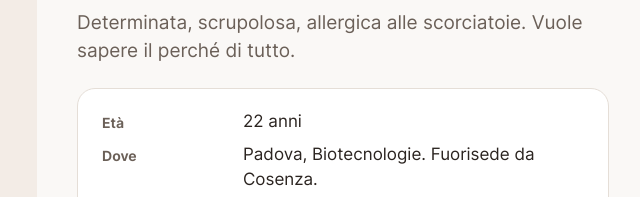
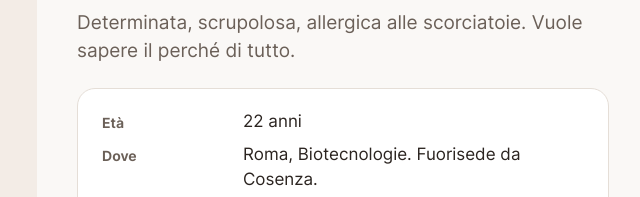
Before and after one commit to mariozonin/didea-sito, a plain HTML site: page personaggi/index.html in a window 1280 px wide. Shown: the part 6100-6297 px from the top of the page, 487-1127 px from the left. Drawn offline with Linux system fonts and the light colour scheme.

Commit message:
Personaggi: Aurora studia a Roma
Co-Authored-By: Claude Opus 5.5 <noreply@anthropic.com>
Claude-Session: https://claude.ai/code/session_01EJsjz9DK9KDQTn33Mpcscv

```diff
--- a/personaggi/index.html
+++ b/personaggi/index.html
@@ -284,7 +284,7 @@
           <p class="tagline">Determinata, scrupolosa, allergica alle scorciatoie. Vuole sapere il perché di tutto.</p>
           <dl class="idcard">
             <dt>Età</dt><dd>22 anni</dd>
-            <dt>Dove</dt><dd>Padova, Biotecnologie. Fuorisede da Cosenza.</dd>
+            <dt>Dove</dt><dd>Roma, Biotecnologie. Fuorisede da Cosenza.</dd>
             <dt>Segno particolare</dt><dd>La sciarpa, anche a maggio. Ed evidenziatori di cinque colori.</dd>
             <dt>Frase tipica</dt><dd>«Spiegamelo come se avessi dieci anni. Poi come se ne avessi venti.»</dd>
             <dt>Regola d'oro</dt><dd>La tesi la scrive lei. Ogni parola.</dd>
```
